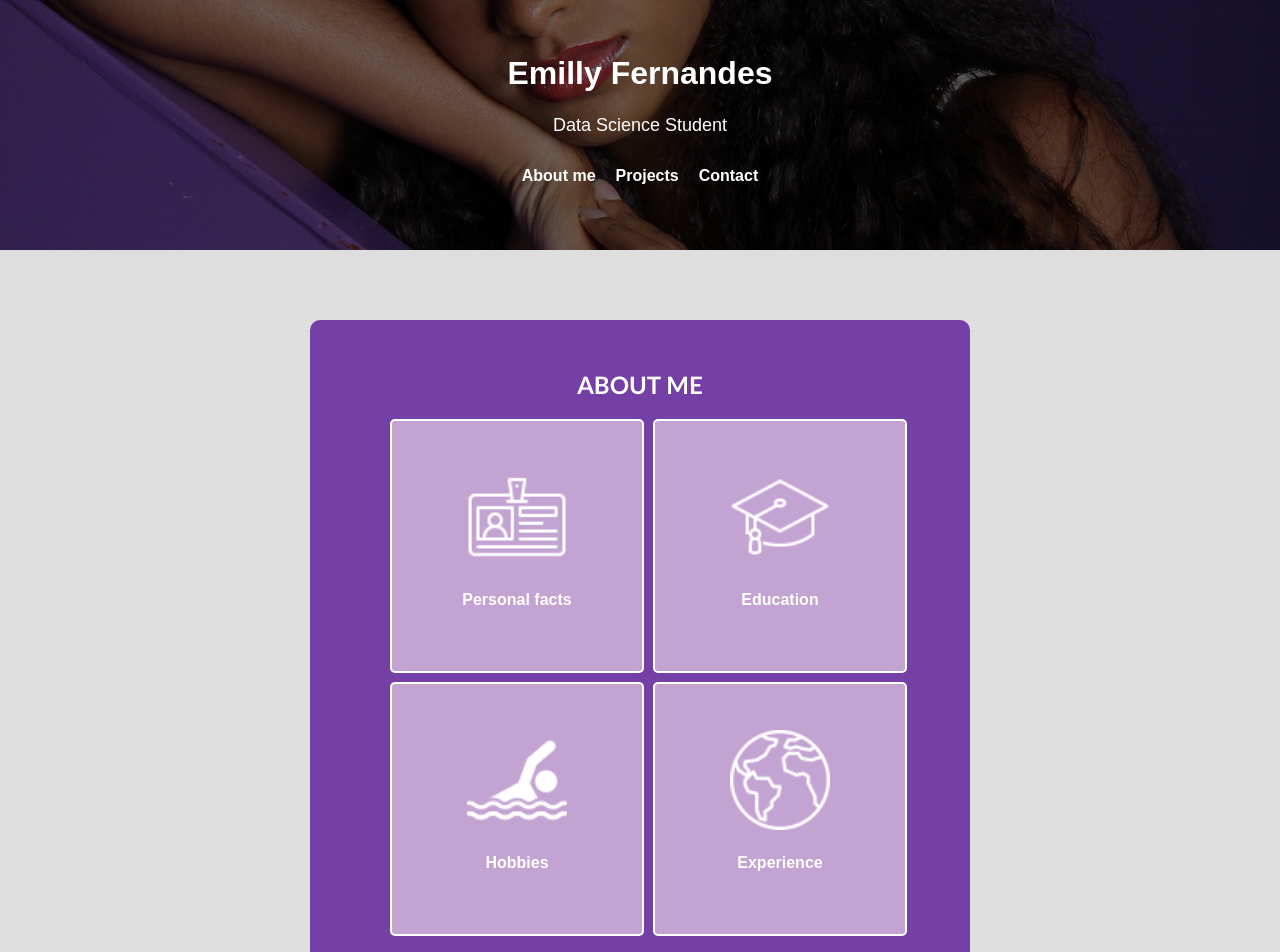
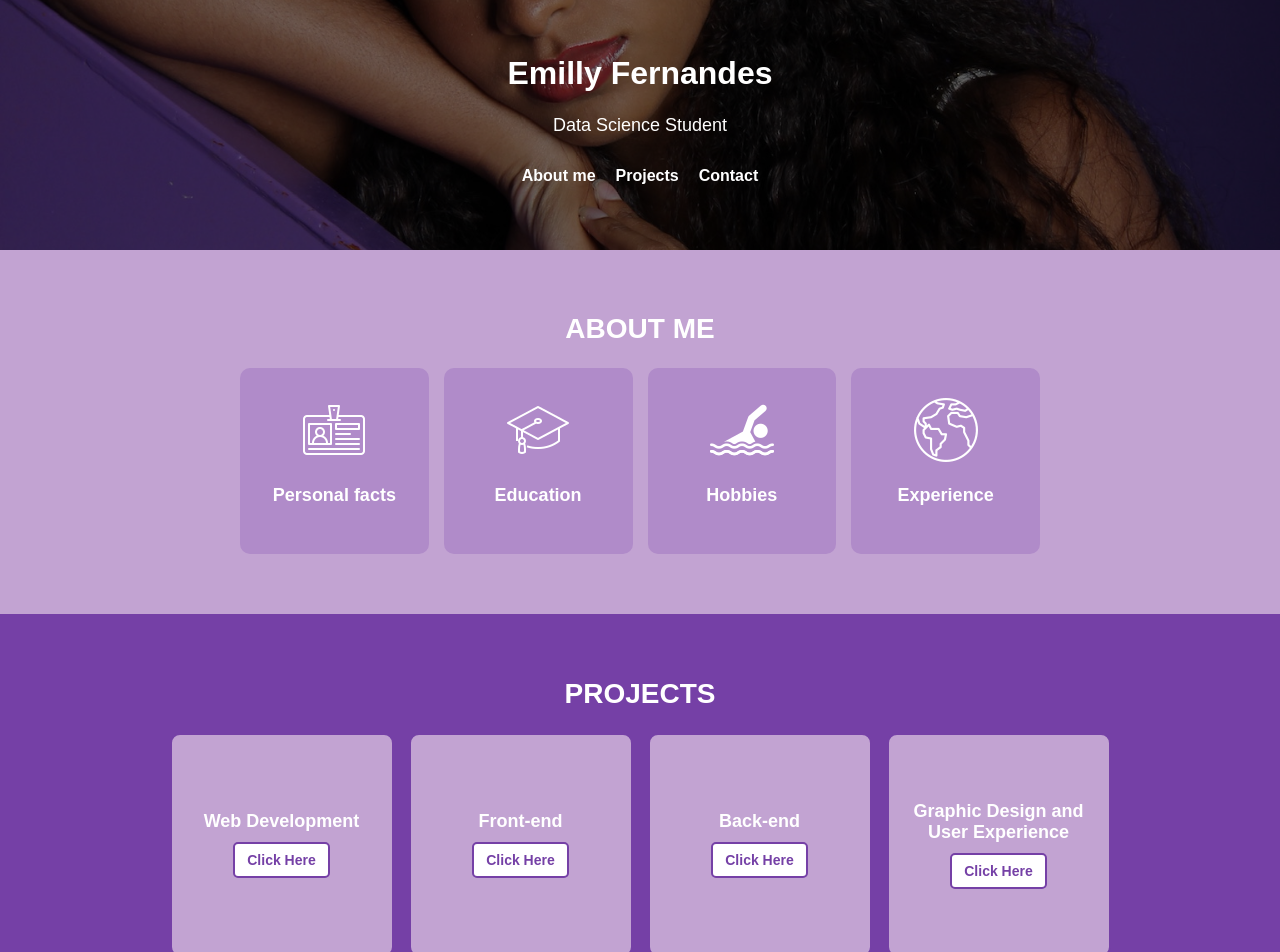
Before and after one commit to emi-fernandes/emi-site, a React (Create React App) app: page / in a window 1280 px wide. Shown: the top 952 px of the page. Built offline with nearby package versions, Linux system fonts and the light colour scheme.

Commit message:
commit 7

```diff
--- a/src/App.css
+++ b/src/App.css
@@ -1,4 +1,4 @@
-/* Resetando margens e definindo a fonte padrão */
+/* Reset de margens e fonte */
 body, html {
   margin: 0;
   padding: 0;
@@ -6,7 +6,7 @@ body, html {
   background-color: #dedede;
 }
 
-/* Estilização do cabeçalho */
+/* Cabeçalho */
 .header {
   top: 0;
   left: 0;
@@ -23,8 +23,6 @@ body, html {
   color: white;
   z-index: 100;
 }
-
-/* Fundo escurecido para melhorar legibilidade do cabeçalho */
 .overlay {
   background-color: rgba(0, 0.5, 0.5, 0.5);
   width: 100%;
@@ -81,140 +79,136 @@ body, html {
   text-align: center;
 }
 
-/* Estilização da seção 'About Me' */
-.about {
-  background-color: #7540a6;
-  padding: 30px; /* Espaçamento interno reduzido */
+/* Seção About */
+.about-section {
+  background-color: #c2a3d2;
+  padding: 40px;
   text-align: center;
-  color: white;
-  border-radius: 10px;
-  width: 600px; /* Ajuste da largura */
-  margin: -80px auto 20px; /* Move a caixa mais para cima */
 }
 
-/* Estilização do título da seção 'About Me' */
-.about h2 {
-  font-family: 'Trebuchet MS', sans-serif;
-  font-size: 24px; /* Reduzi o tamanho do texto */
+.about-section h2 {
+  font-size: 28px;
   font-weight: bold;
   text-transform: uppercase;
+  color: #ffffff;
 }
 
-/* Layout da grade de informações */
-.grid {
+.grid-container {
   display: grid;
-  grid-template-columns: repeat(2, 1fr);
-  gap: 9px; /* Reduzi o espaçamento entre os blocos */
-  width: 100%;
-  max-width: 500px;
-  margin: 0 auto;
+  grid-template-columns: repeat(4, 1fr);
+  gap: 15px;
+  justify-content: center;
+  max-width: 800px;
+  margin: 20px auto;
 }
 
-/* Estilização dos blocos dentro do grid */
 .grid-item {
-  background-color: #c2a3d2;
-  display: flex;
-  flex-direction: column;
-  align-items: center;
-  justify-content: center;
-  font-size: 16px;
-  padding: 50px; /* Ajustei o espaçamento interno */
-  border-radius: 5px;
-  cursor: pointer;
+  background: #b08bc9;
+  color: white;
+  padding: 30px;
+  text-align: center;
+  border-radius: 10px;
+  font-size: 18px;
+  font-weight: bold;
   transition: transform 0.3s, background-color 0.3s;
-  border: 2px solid white;
-  width: 150px; /* Ajuste de tamanho */
-  height: 150px;
 }
 
-/* Efeito ao passar o mouse sobre os blocos */
 .grid-item:hover {
-  background-color: #b08bc9;
+  background-color: #a080b9;
   transform: scale(1.05);
 }
 
-/* Ajuste dos ícones dentro dos blocos */
-.grid-item img {
-  width: 100px; /* Redução do tamanho do ícone */
-  height: 100px;
-  margin-bottom: 8px;
+/* Seção Projects */
+.projects-section {
+  background-color: #7540a6;
+  color: white;
+  text-align: center;
+  padding: 40px;
 }
 
-/* Estilização do texto dentro dos blocos */
-.grid-item p {
-  color: white;
-  font-weight: bold;
-  font-size: 16px;
-}
-
-/* Seção Projects */
-.projects {
-  background-color: #7540a6;
-  padding: 50px;
-  text-align: center;
-  color: white;
-  border-radius: 6px;
-  width: 300px;
-  margin: 10px auto;
-}
-
-.projects h2 {
-  font-family: 'Trebuchet MS', sans-serif;
+.projects-section h2 {
   font-size: 28px;
   font-weight: bold;
   text-transform: uppercase;
 }
 
-/* Grid de Projetos */
 .projects-grid {
   display: grid;
-  grid-template-columns: repeat(2, 1fr);
-  gap: 10px;
-  width: 100%;
-  max-width: 500px;
-  margin: 0 auto;
+  grid-template-columns: repeat(4, 1fr);
+  gap: 15px;
+  justify-content: center;
+  align-items: center;
+  max-width: 900px;
+  margin: 20px auto;
 }
 
-.projects-grid .full-width {
-  grid-column: span 2;
-}
 
-/* Estilização dos blocos de projetos */
 .project-item {
-  background-color: #c2a3d2;
+  background: #c2a3d2;
+  color: white;
+  padding: 20px;
+  text-align: center;
+  border-radius: 10px;
+  font-size: 18px;
+  font-weight: bold;
+  transition: transform 0.3s, background-color 0.3s;
   display: flex;
   flex-direction: column;
   align-items: center;
   justify-content: center;
-  font-size: 18px;
-  padding: 20px;
-  margin: 20px 0;
-  border-radius: 5px;
-  cursor: pointer;
-  transition: transform 0.3s, background-color 0.3s;
-  box-shadow: 2px 2px 10px rgba(0, 0, 0, 0.1);
-  border: 2px solid white;
+  border: 2px solid #7540a6;
+  width: 180px;
+  height: 180px;
 }
 
 .project-item:hover {
-  background-color: #b08bc9;
+  background-color: #a080b9;
   transform: scale(1.05);
 }
 
-/* Botões dentro dos blocos de projetos */
-.project-item button {
-  margin-top: 10px;
-  padding: 8px 16px;
-  background-color: #7540a6;
-  color: white;
-  border: none;
+.project-btn {
+  background: white;
+  color: #7540a6;
+  padding: 8px 12px;
+  border: 2px solid #7540a6;
   border-radius: 5px;
   cursor: pointer;
   font-size: 14px;
+  margin-top: 10px;
+  font-weight: bold;
+  text-decoration: none;
 }
 
-.project-item button:hover {
-  background-color: #5d2f82;
+.project-btn:hover {
+  background: #5d2f82;
+  color: white;
+}
+
+.carousel-container {
+  display: flex;
+  align-items: center;
+  justify-content: center;
+  margin: 20px 0;
+}
+
+.arrow {
+  background: none;
+  border: none;
+  font-size: 2rem;
+  cursor: pointer;
+  color: #7540a6;
+  padding: 0 10px;
+  transition: color 0.2s;
+}
+
+.arrow:hover {
+  color: #5d2f82;
+}
+
+.carousel-image {
+  max-width: 400px;
+  height: auto;
+  margin: 0 1rem;
 }
 
 .modal-overlay {
@@ -280,7 +274,7 @@ body, html {
   pointer-events: auto;
 }
 
-/* Estilização do rodapé */
+/* Rodapé */
 .footer {
   background-color: #C1B4D9;
   color: white;
@@ -299,30 +293,3 @@ body, html {
 .footer a:hover {
   text-decoration: underline;
 }
-
-.carousel-container {
-  display: flex;
-  align-items: center;
-  justify-content: center;
-  margin: 20px 0;
-}
-
-.arrow {
-  background: none;
-  border: none;
-  font-size: 2rem;
-  cursor: pointer;
-  color: #7540a6;
-  padding: 0 10px;
-  transition: color 0.2s;
-}
-
-.arrow:hover {
-  color: #5d2f82;
-}
-
-.carousel-image {
-  max-width: 400px;
-  height: auto;
-  margin: 0 1rem;
-}
--- a/src/App.js
+++ b/src/App.js
@@ -33,15 +33,13 @@ function App() {
   const [selectedInfo, setSelectedInfo] = useState(null);
   const [currentImageIndex, setCurrentImageIndex] = useState(0);
 
-  // Função para abrir o modal com os dados corretos
   const openModal = (infoKey) => {
     setSelectedInfo(data[infoKey]);
-    setCurrentImageIndex(0); // Resetamos para a 1ª imagem sempre que abrir
+    setCurrentImageIndex(0);
   };
 
-  // Funções do carrossel
   const handleNext = (e) => {
-    e.stopPropagation(); // Evita que o clique feche o modal
+    e.stopPropagation();
     if (selectedInfo?.images?.length) {
       setCurrentImageIndex((prevIndex) =>
         prevIndex === selectedInfo.images.length - 1 ? 0 : prevIndex + 1
@@ -58,14 +56,12 @@ function App() {
     }
   };
 
-  // Fechar modal
   const closeModal = () => {
     setSelectedInfo(null);
   };
 
   return (
     <div className="App">
-      {/* Cabeçalho */}
       <header className="header">
         <div className="overlay">
           <h1>Emilly Fernandes</h1>
@@ -79,11 +75,10 @@ function App() {
           </nav>
         </div>
       </header>
-      {/* Seção About */}
-      <main className="main">
-        <section id="aboutme" className="about">
+
+      <section id="aboutme" className="about-section">
         <h2>About me</h2>
-          <div className="grid">
+        <div className="grid-container">
           <div className="grid-item" onClick={() => openModal('personalfacts')}>
               <img src="icons/personal.png" alt="Personal Facts" />
             <p>Personal facts</p>
@@ -102,84 +97,52 @@ function App() {
           </div>
         </div>
       </section>
+
       {selectedInfo && (
         <div className="modal-overlay" onClick={closeModal}>
           <div className="modal" onClick={(e) => e.stopPropagation()}>
-
-      {/* 1) Texto em cima */}
             <p>{selectedInfo.text}</p>
-
-      {/* 2) Carrossel de imagens (abaixo do texto) */}
             {selectedInfo.images && selectedInfo.images.length > 0 && (
               <div className="carousel-container">
-          <button className="arrow left-arrow" onClick={handlePrev}>
-            &lt;
-          </button>
-          <img
-            src={selectedInfo.images[currentImageIndex]}
-            alt="Carousel"
-            className="carousel-image"
-          />
-          <button className="arrow right-arrow" onClick={handleNext}>
-            &gt;
-          </button>
+                <button className="arrow" onClick={handlePrev}>&lt;</button>
+                <img src={selectedInfo.images[currentImageIndex]} alt="Carousel" className="carousel-image" />
+                <button className="arrow" onClick={handleNext}>&gt;</button>
               </div>
             )}
-
-      {/* 3) Botão de fechar */}
             <button onClick={closeModal}>Close</button>
           </div>
         </div>
       )}
-
-      </main>
-
-      {/* Seção Projects */}
-      <section id="projects" className="projects">
+      <section id="projects" className="projects-section">
   <h2>Projects</h2>
+  <div className="projects-grid">
     <div className="project-item">
       Web Development
-          <a
-            href="https://github.com/emi-fernandes/deswebap2"
-            target="_blank"
-            rel="noopener noreferrer"
-          >
-            <button>Click Here</button>
+      <a href="https://github.com/emi-fernandes/deswebap2" target="_blank" rel="noopener noreferrer">
+        <button className="project-btn">Click Here</button>
       </a>
     </div>
     <div className="project-item">
       Front-end
-          <a
-            href="https://github.com/fseda/Nexus?tab=readme-ov-file"
-            target="_blank"
-            rel="noopener noreferrer"
-          >
-            <button>Click Here</button>
+      <a href="https://github.com/fseda/Nexus?tab=readme-ov-file" target="_blank" rel="noopener noreferrer">
+        <button className="project-btn">Click Here</button>
       </a>
     </div>
     <div className="project-item">
       Back-end
-          <a
-            href="https://github.com/isabellavieira/2024.1_Fivel_MallDelivery"
-            target="_blank"
-            rel="noopener noreferrer"
-          >
-            <button>Click Here</button>
+      <a href="https://github.com/isabellavieira/2024.1_Fivel_MallDelivery" target="_blank" rel="noopener noreferrer">
+        <button className="project-btn">Click Here</button>
       </a>
     </div>
     <div className="project-item">
       Graphic Design and User Experience
-          <a
-            href="https://www.figma.com/proto/j5DMOXntLNIeiu2Bzp4VpT/Untitled?node-id=1-2&starting-point-node-id=1%3A2"
-            target="_blank"
-            rel="noopener noreferrer"
-          >
-            <button>Click Here</button>
+      <a href="https://www.figma.com/proto/j5DMOXntLNIeiu2Bzp4VpT/Untitled?node-id=1-2&starting-point-node-id=1%3A2"
+         target="_blank" rel="noopener noreferrer">
+        <button className="project-btn">Click Here</button>
       </a>
     </div>
+  </div>
 </section>
-
-      {/* Rodapé */}
       <footer id="contact" className="footer">
         <h2>Contact</h2>
         <a
```
Lines whose indentation alone changed are shown as unchanged.
